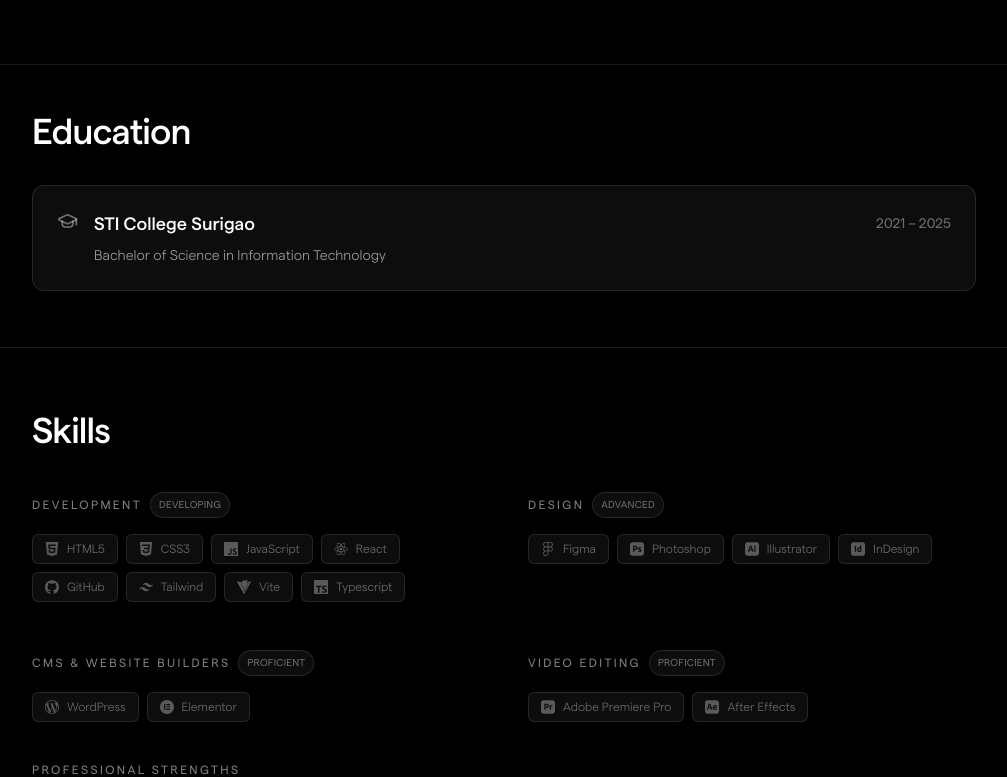
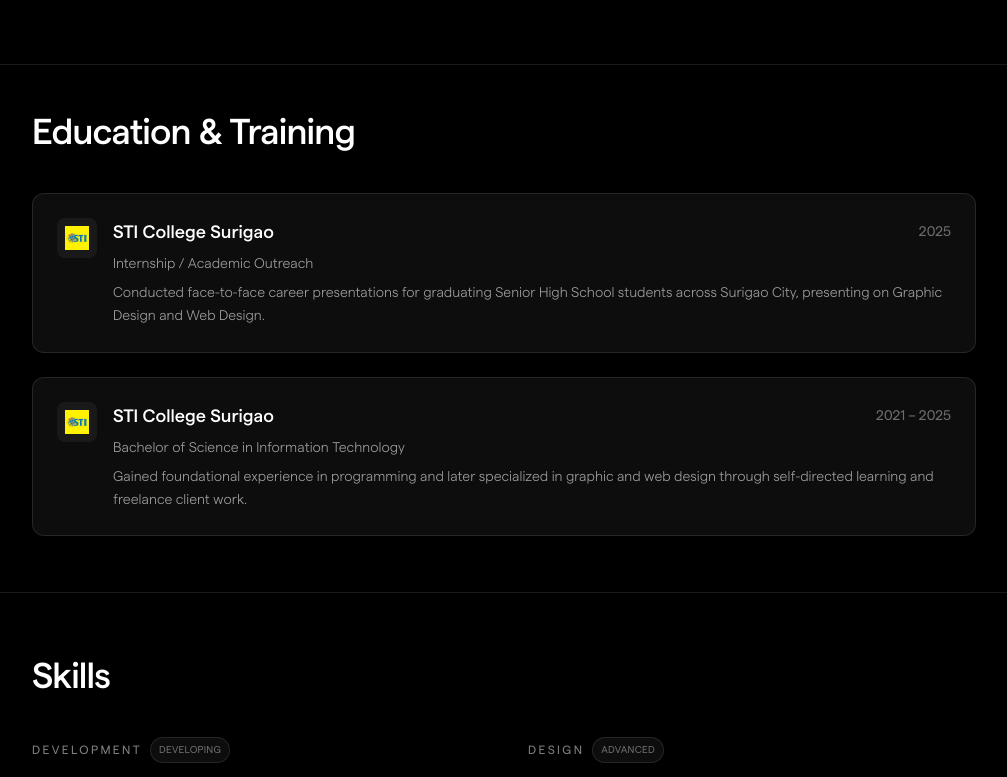
Before and after one commit to jefel-design/jefel-espanola, a React (Vite) app: page / in a window 1280 px wide. Shown: the part 2003-2780 px from the top of the page, without its empty margins (136-1143 px from the left). Built offline with nearby package versions, Linux system fonts and the light colour scheme.

Commit message:
adjusted

```diff
--- a/index.html
+++ b/index.html
@@ -9,7 +9,7 @@
     <!-- Mobile viewport -->
     <meta name="viewport" content="width=device-width, initial-scale=1.0" />
 
-    <title>Jefel John Española</title>
+    <title>Jefel Española</title>
 
     <!-- Theme script to prevent flashing -->
     <script>
--- a/src/components/Education.tsx
+++ b/src/components/Education.tsx
@@ -1,69 +1,129 @@
-import { GraduationCap } from 'lucide-react';
+import { GraduationCap } from "lucide-react";
+import { useState } from "react";
+
+type EducationItem = {
+  school: string;
+  year: string;
+  degree: string;
+  description?: string;
+  logo?: string;
+};
 
 export function Education() {
+  const education: EducationItem[] = [
+    {
+      school: "STI College Surigao",
+      year: "2025",
+      degree: "Internship / Academic Outreach",
+      description:
+        "Conducted face-to-face career presentations for graduating Senior High School students across Surigao City, presenting on Graphic Design and Web Design.",
+      logo: "sti-logo.png",
+    },
+    {
+      school: "STI College Surigao",
+      year: "2021 – 2025",
+      degree: "Bachelor of Science in Information Technology",
+      description:
+        "Gained foundational experience in programming and later specialized in graphic and web design through self-directed learning and freelance client work.",
+      logo: "sti-logo.png",
+    },
+  ];
+
+  function EducationCard({ item }: { item: EducationItem }) {
+    const [imgError, setImgError] = useState(false);
+
+    return (
+      <div
+        className="group relative overflow-hidden rounded-xl border p-6
+                   transition-all duration-500 hover:-translate-y-1"
+        style={{
+          backgroundColor: "var(--card-bg)",
+          borderColor: "var(--card-border)",
+        }}
+      >
+        {/* Gradient Hover Layer */}
+        <div
+          className="absolute inset-0 opacity-0 group-hover:opacity-100 transition-opacity duration-500"
+          style={{
+            background: "var(--card-hover-gradient)",
+          }}
+        />
+
+        {/* Content */}
+        <div className="relative z-10 flex items-start gap-4">
+          {/* Logo Container */}
+          <div
+            className="w-10 h-10 rounded-lg flex items-center justify-center overflow-hidden shrink-0"
+            style={{ backgroundColor: "var(--card-tag-bg)" }}
+          >
+            {!imgError && item.logo ? (
+              <img
+                src={item.logo}
+                alt={item.school}
+                className="w-6 h-6 object-contain"
+                onError={() => setImgError(true)}
+              />
+            ) : (
+              <GraduationCap
+                size={18}
+                style={{ color: "var(--card-icon)" }}
+              />
+            )}
+          </div>
+
+          <div className="space-y-2 w-full">
+            <div className="flex flex-wrap items-center justify-between gap-2">
+              <h3
+                className="font-medium text-lg"
+                style={{ color: "var(--card-text-primary)" }}
+              >
+                {item.school}
+              </h3>
+
+              <span
+                className="text-sm"
+                style={{ color: "var(--card-text-muted)" }}
+              >
+                {item.year}
+              </span>
+            </div>
+
+            <p
+              className="text-sm font-light"
+              style={{ color: "var(--card-text-secondary)" }}
+            >
+              {item.degree}
+            </p>
+
+            {item.description && (
+              <p
+                className="text-sm font-light leading-relaxed"
+                style={{ color: "var(--card-text-secondary)" }}
+              >
+                {item.description}
+              </p>
+            )}
+          </div>
+        </div>
+      </div>
+    );
+  }
+
   return (
     <section
       id="education"
       className="pt-12 pb-14 bg-[var(--bg-primary)] border-b border-[var(--border)]"
     >
-      <div className="max-w-5xl mx-auto px-6 lg:px-10 space-y-8">
-
+      <div className="max-w-5xl mx-auto px-6 lg:px-10 space-y-10">
         <h2 className="text-3xl md:text-4xl font-medium tracking-tight text-[var(--text-primary)]">
-          Education
+          Education & Training
         </h2>
 
-        <div
-          className="group relative overflow-hidden rounded-xl border p-6
-                     transition-all duration-500 hover:-translate-y-1"
-          style={{
-            backgroundColor: 'var(--card-bg)',
-            borderColor: 'var(--card-border)',
-          }}
-        >
-
-          {/* Gradient Hover Layer */}
-          <div
-            className="absolute inset-0 opacity-0 group-hover:opacity-100 transition-opacity duration-500"
-            style={{
-              background: 'var(--card-hover-gradient)',
-            }}
-          />
-
-          {/* Content */}
-          <div className="relative z-10 flex items-start gap-4">
-            <GraduationCap
-              size={22}
-              style={{ color: 'var(--card-icon)' }}
-              className="transition-colors duration-300"
-            />
-
-            <div className="space-y-2 w-full">
-              <div className="flex flex-wrap items-center justify-between gap-2">
-                <h3
-                  className="font-medium text-lg"
-                  style={{ color: 'var(--card-text-primary)' }}
-                >
-                  STI College Surigao
-                </h3>
-
-                <span
-                  className="text-sm"
-                  style={{ color: 'var(--card-text-muted)' }}
-                >
-                  2021 – 2025
-                </span>
-              </div>
-
-              <p
-                className="text-sm font-light"
-                style={{ color: 'var(--card-text-secondary)' }}
-              >
-                Bachelor of Science in Information Technology
-              </p>
-            </div>
-          </div>
+        <div className="space-y-6">
+          {education.map((item, index) => (
+            <EducationCard key={index} item={item} />
+          ))}
         </div>
-
       </div>
     </section>
   );
--- a/src/components/Experience.tsx
+++ b/src/components/Experience.tsx
@@ -331,7 +331,7 @@
     >
       <div className="max-w-5xl mx-auto px-5 md:px-8">
         <h2
-          className="text-2xl md:text-4xl font-medium tracking-tight mb-10"
+          className="text-3xl md:text-4xl font-medium tracking-tight mb-10"
           style={{ color: "var(--text-primary)" }}
         >
           Experience
--- a/src/components/Footer.tsx
+++ b/src/components/Footer.tsx
@@ -4,7 +4,7 @@
       <div className="max-w-5xl mx-auto px-6 lg:px-10">
         <div className="flex justify-center">
           <p className="text-[var(--text-muted)] font-light text-sm text-center">
-            © {new Date().getFullYear()} Jefel John Española
+            © {new Date().getFullYear()} Jefel Española
           </p>
         </div>
       </div>
--- a/src/components/Header.tsx
+++ b/src/components/Header.tsx
@@ -62,7 +62,7 @@
           {/* Social Icons + Theme Toggle - Minimal version */}
           <div className="flex items-center gap-4">
             <a
-              href="https://linkedin.com/in/yourprofile"
+              href="https://www.linkedin.com/in/jefel/"
               target="_blank"
               rel="noopener noreferrer"
               className="transition-all duration-300 hover:-translate-y-1 hover:text-[var(--accent)]"
@@ -73,7 +73,7 @@
             </a>
 
             <a
-              href="https://github.com/yourprofile"
+              href="https://github.com/jefel-design"
               target="_blank"
               rel="noopener noreferrer"
               className="transition-all duration-300 hover:-translate-y-1 hover:text-[var(--accent)]"
@@ -84,7 +84,7 @@
             </a>
 
             <a
-              href="mailto:your.email@example.com"
+              href="mailto:jefeljohnmaitem@gmail.com"
               className="transition-all duration-300 hover:-translate-y-1 hover:text-[var(--accent)]"
               style={{ color: 'var(--text-secondary)' }}
               aria-label="Email"
--- a/src/components/Hero.tsx
+++ b/src/components/Hero.tsx
@@ -47,12 +47,12 @@
           {/* Heading */}
           <div>
             <h1 className="text-4xl pt-4 sm:text-5xl md:text-6xl font-semibold tracking-tight text-[var(--text-primary)] leading-[1.1] mb-4">
-              Hi, I'm Jefel John Española
+              Hi, I'm Jefel Española
             </h1>
 
             <p className="text-base font-light text-[var(--text-secondary)] mb-4 flex items-center gap-2">
               <MapPin size={16} className="text-[var(--text-muted)]" />
-              Based in Surigao del Norte, Philippines
+              Surigao del Norte, Philippines
             </p>
           </div>
 
```
